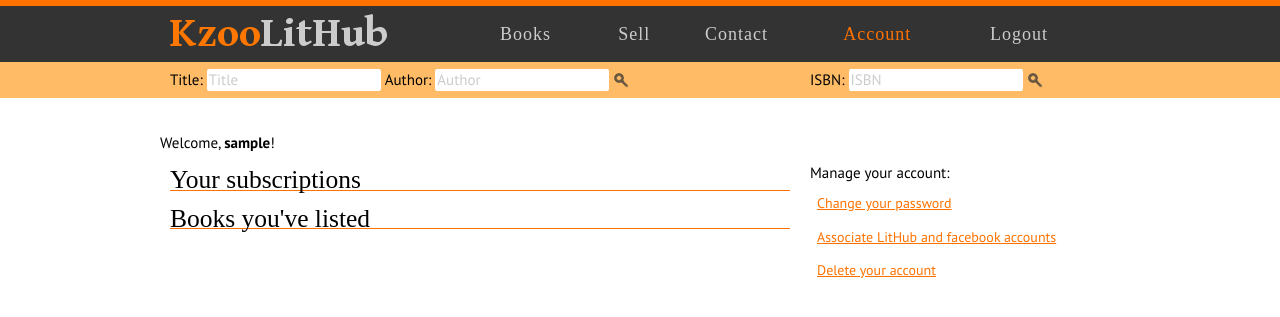
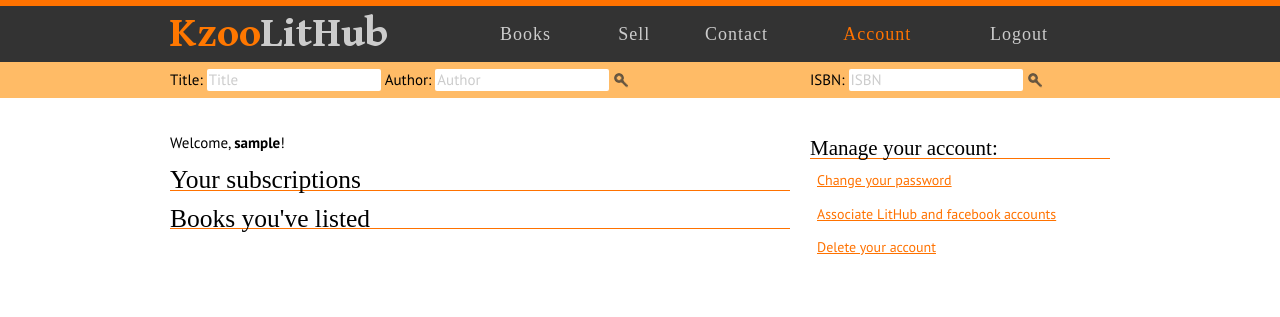
Before and after one commit to umangv/LitHub, a Django app: page /accounts/profile/ in a window 1280 px wide. Shown: the top 317 px of the page. Run offline with Django 3.2, Linux system fonts and the light colour scheme; the visitor is signed in with stand-in values (Sample User, id 1); data that the repository does not hold is empty; parts of the project's set-up code (start-up, migrations or seed data) failed here and were passed over; some web fonts are replaced.

Commit message:
Minor changes to my_account

```diff
--- a/templates/bookswap/my_account.html
+++ b/templates/bookswap/my_account.html
@@ -21,8 +21,8 @@
 {% block nav_profile %}selected{% endblock %}
 {% block title %}My Account{% endblock %}
 {% block content %}
+<div id="twocol_main">
 <p>Welcome, <b>{{user.username}}</b>!</p>
-<div id="twocol_main">
 <h2 class="underline">Your subscriptions</h2>
 <table class="booklist">
     {% for book in request.user.subscriptions.all %}
@@ -43,7 +43,7 @@
 </table>
 </div>
 <div id="twocol_side">
-<p>Manage your account:</p>
+<h3 class="underline">Manage your account:</h3>
 <ul id="account_sidelinks">
     <li><a href="{% url password_change %}">Change your password</a></li>
     {% if not fb %}
```
